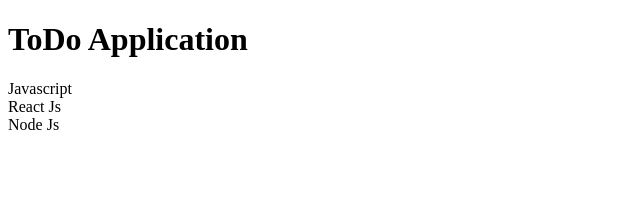
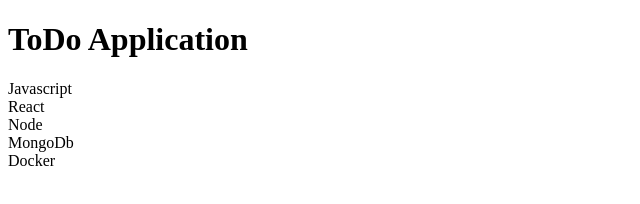
Before and after one commit to gauravstr07/BEST-JavaScript-Tutorial-for-Beginners-for-Getting-a-Job-2021, a plain HTML site: page index.html in a window 1280 px wide. Shown: the whole page, without its empty margins (0-640 px from the left). Drawn offline with Linux system fonts and the light colour scheme.

Commit message:
ForEach Method

```diff
--- a/index.html
+++ b/index.html
@@ -10,24 +10,14 @@
     <h1>ToDo Application</h1>
 
     <script>
-      let todo1 = "Javascript";
-      let todo2 = "React Js";
-      let todo3 = "Node Js";
-      let todo4 = "MongoDB";
+      let skills = ["Javascript", "React", "Node", "MongoDb"];
+      skills.push("Docker");
 
-      let mern = ["Javascript", "React", "Node", "MongoDb"];
-      mern.push("Docker");
-      //mern.pop("Docker");
-
-      function addTodo(todoTitle, number) {
+      skills.forEach(function (todoTitle) {
         let element = document.createElement("div");
         element.innerText = todoTitle;
         document.body.appendChild(element);
-      }
-
-      addTodo(todo1);
-      addTodo(todo2);
-      addTodo(todo3);
+      });
     </script>
   </body>
 </html>
```
